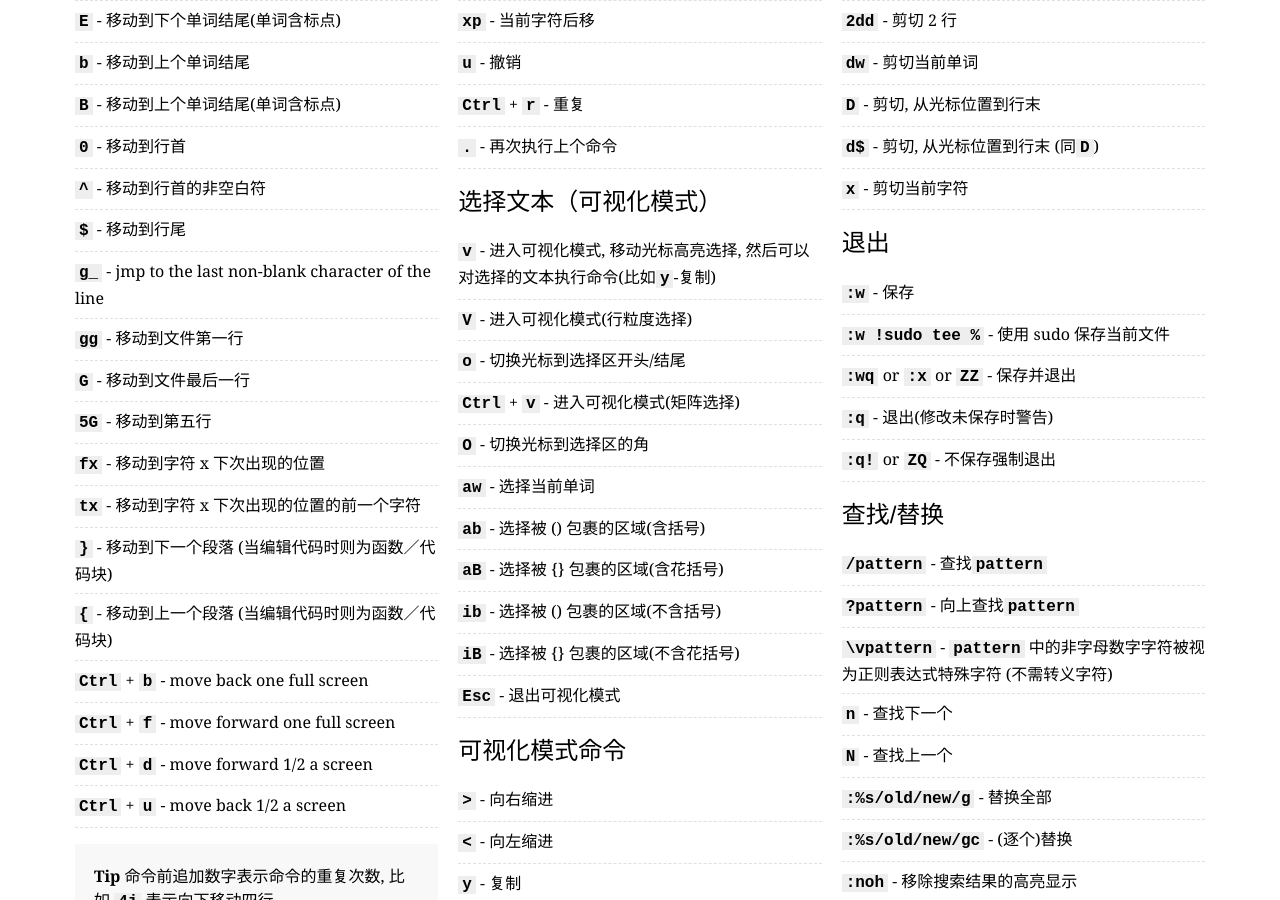
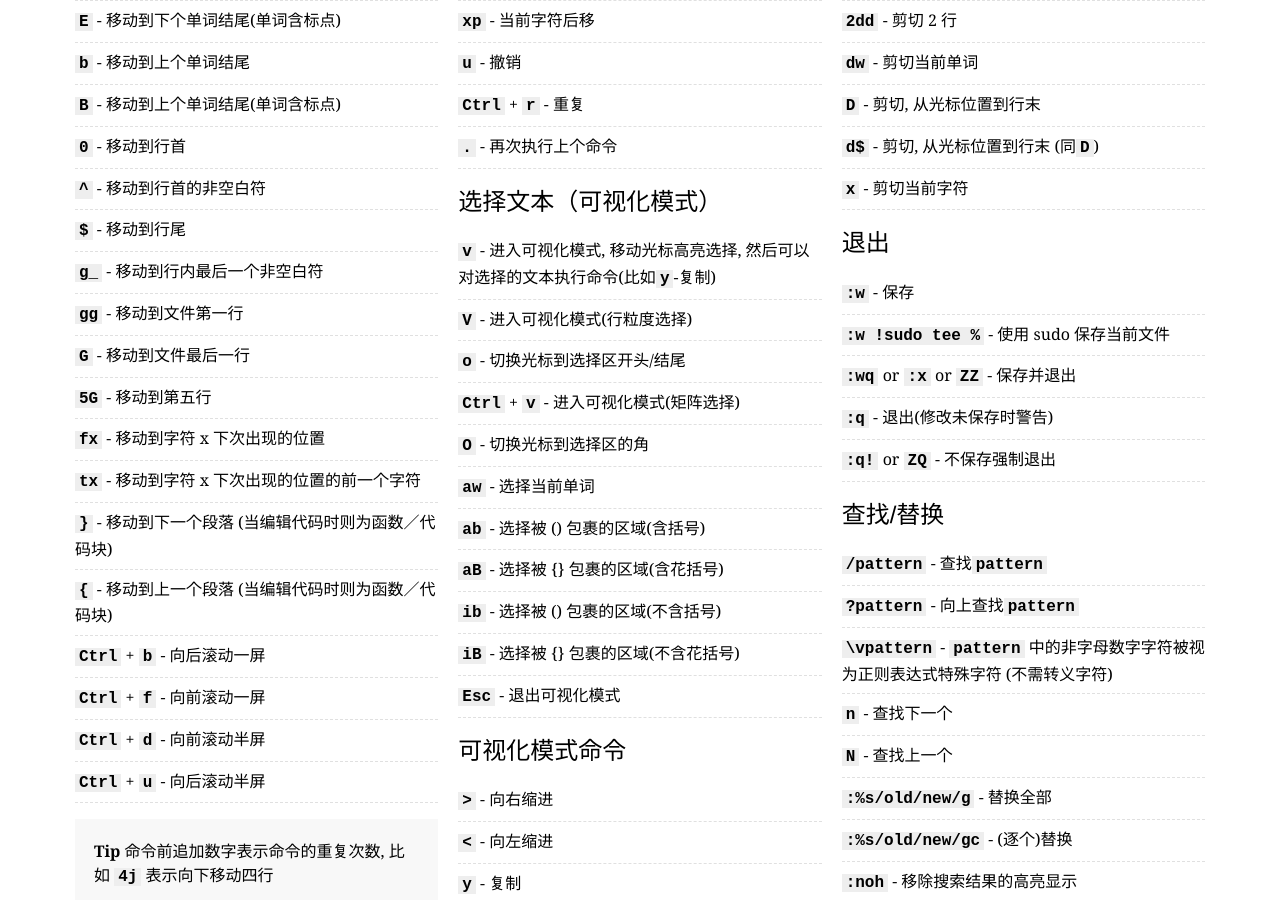
Before and after one commit to rtorr/vim-cheat-sheet, a Jekyll site: the page built from lang/zh_cn/index.html, in a window 1280 px wide and 900 px high, scrolled down 433 px. Built offline with Jekyll 4.4.1, drawn with Linux system fonts in a browser that asks for light colours.

Commit message:
Update zh-cn translation and fix typos

```diff
--- a/_config.yml
+++ b/_config.yml
@@ -34,18 +34,18 @@ defaults:
           zero: "jump to the start of the line"
           caret: "jump to the first non-blank character of the line"
           dollar: "jump to the end of the line"
-          g_: "jmp to the last non-blank character of the line"
+          g_: "jump to the last non-blank character of the line"
           gg: "go to the first line of the document"
           G: "go to the last line of the document"
           fiveG: "go to line 5"
           fx: "jump to next occurrence of character x"
           tx: "jump to before next occurrence of character x"
-          closeCurlyBrace: "Jump to next paragraph (or function/block, when editing code)"
-          openCurlyBrace: "Jump to previous paragraph (or function/block, when editing code)"
+          closeCurlyBrace: "jump to next paragraph (or function/block, when editing code)"
+          openCurlyBrace: "jump to previous paragraph (or function/block, when editing code)"
           CtrlPlusb: "move back one full screen"
           CtrlPlusf: "move forward one full screen"
+          CtrlPlusu: "move back 1/2 a screen"
           CtrlPlusd: "move forward 1/2 a screen"
-          CtrlPlusu: "move back 1/2 a screen"
         tip: "Prefix a cursor movement command with a number to repeat it. For example, <kbd>4j</kbd> moves down 4 lines."
 
       insertMode:
--- a/lang/zh_cn/index.html
+++ b/lang/zh_cn/index.html
@@ -20,6 +20,7 @@ cursorMovement:
     zero: "移动到行首"
     caret: "移动到行首的非空白符"
     dollar: "移动到行尾"
+    g_: "移动到行内最后一个非空白符"
     gg: "移动到文件第一行"
     G: "移动到文件最后一行"
     fiveG: "移动到第五行"
@@ -27,6 +28,10 @@ cursorMovement:
     tx: "移动到字符 x 下次出现的位置的前一个字符"
     closeCurlyBrace: "移动到下一个段落 (当编辑代码时则为函数／代码块)"
     openCurlyBrace: "移动到上一个段落 (当编辑代码时则为函数／代码块)"
+    CtrlPlusb: "向后滚动一屏"
+    CtrlPlusf: "向前滚动一屏"
+    CtrlPlusu: "向后滚动半屏"
+    CtrlPlusd: "向前滚动半屏"
   tip: "命令前追加数字表示命令的重复次数, 比如 <kbd>4j</kbd> 表示向下移动四行"
 
 insertMode:
```
